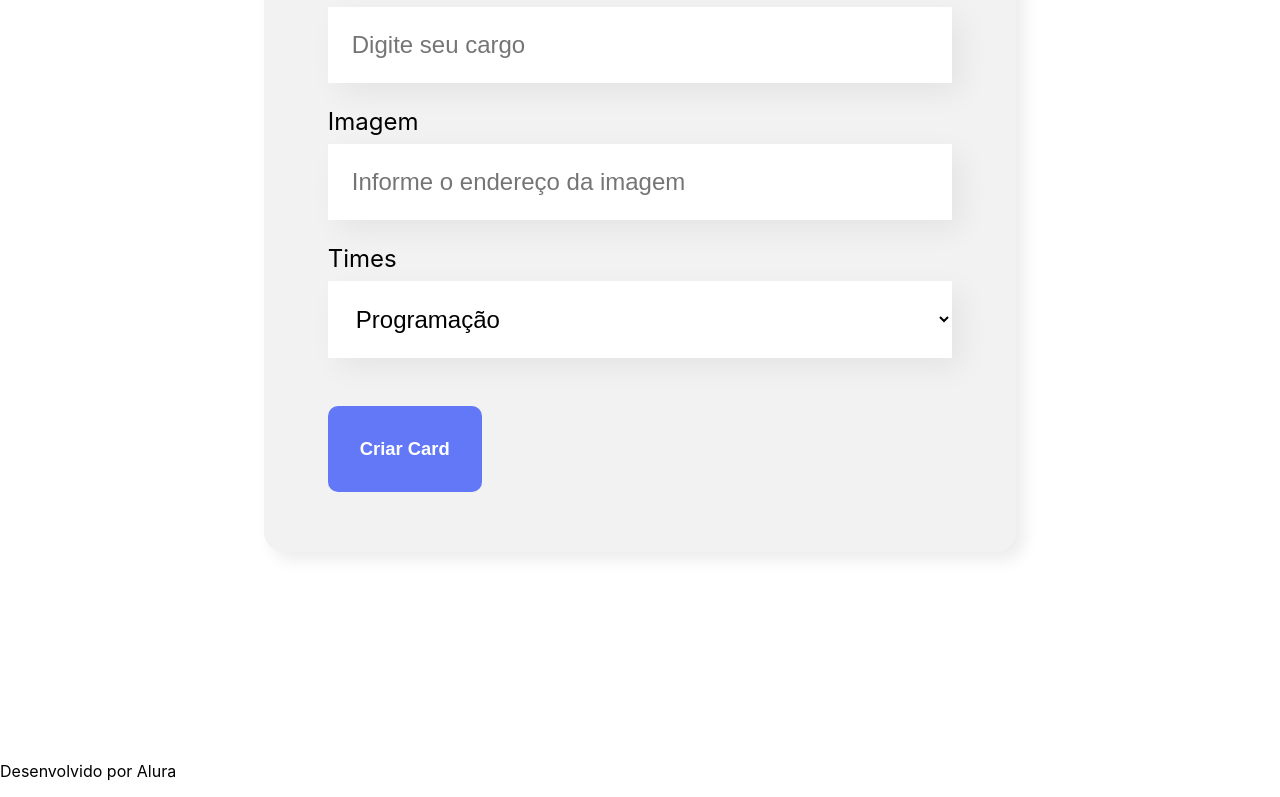
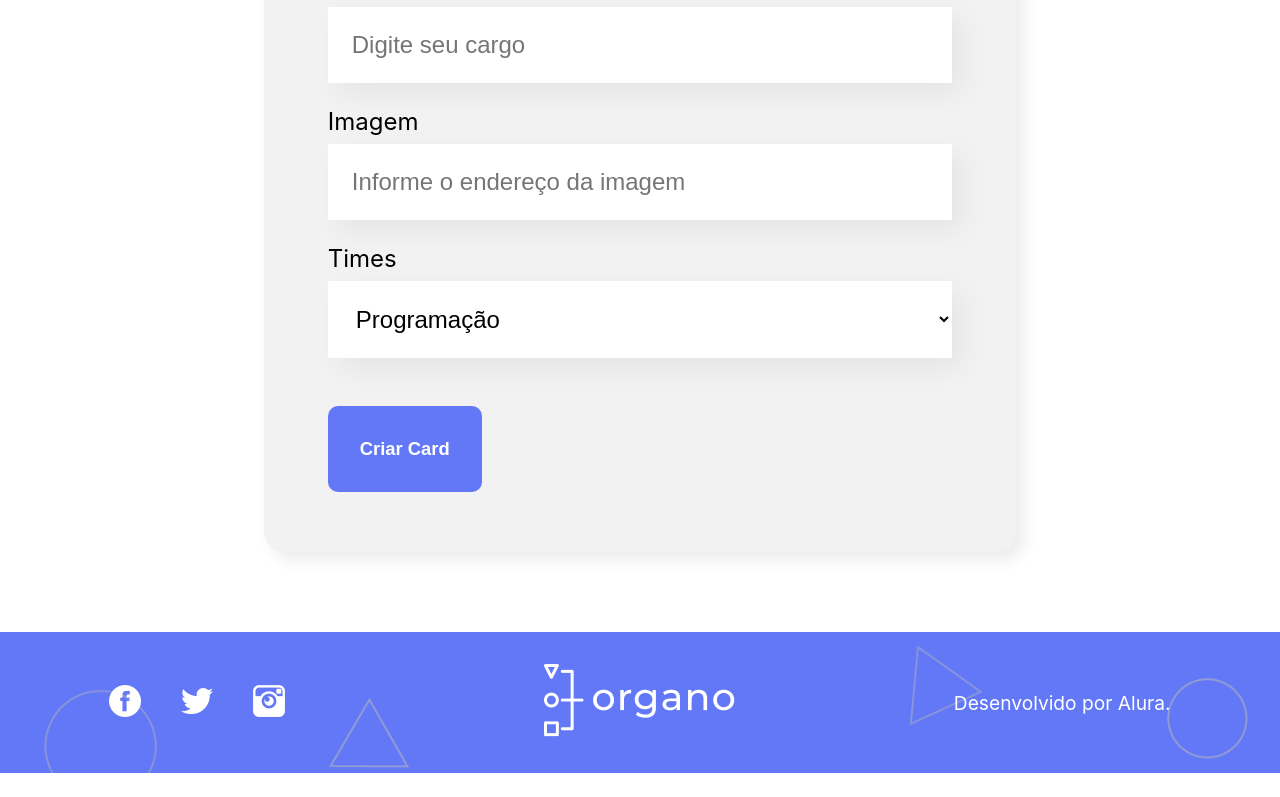
Before and after one commit to PomboObeso/organo-reactJS, a React (Create React App) app: page / in a window 1280 px wide. Shown: the part 854-1651 px from the top of the page. After the commit the page ends 1627 px from the top, so only its background shows below. Built offline with nearby package versions, Linux system fonts and the light colour scheme.

Commit message:
implementacao do footer - feito

```diff
--- a/src/components/Rodape/Rodape.css
+++ b/src/components/Rodape/Rodape.css
@@ -0,0 +1,21 @@
+.rodape {
+    margin: 0;
+    display: flex;
+    justify-content: space-around;
+    align-items: center;
+    background-color: #6278f7;
+    padding: 2rem 0;
+    background-image: url('../../../public/img/fundo.png');
+    background-repeat: no-repeat;
+    background-size: contain;
+    background-size: 100%;
+}
+
+.social-medias img{
+    margin-right: 2.5rem;
+}
+
+.copyright p {
+    color: #fff;
+    font-size: 1.2rem;
+}
--- a/src/components/Rodape/index.js
+++ b/src/components/Rodape/index.js
@@ -12,7 +12,7 @@ const Rodape = () => {
                 <img src='./img/logo.png' alt='Logo do Organo - App organizacional'/>
             </div>
             <div className='copyright'>
-                <p>Desenvolvido por Alura</p>
+                <p>Desenvolvido por Alura.</p>
             </div>
         </footer>
     )
```
